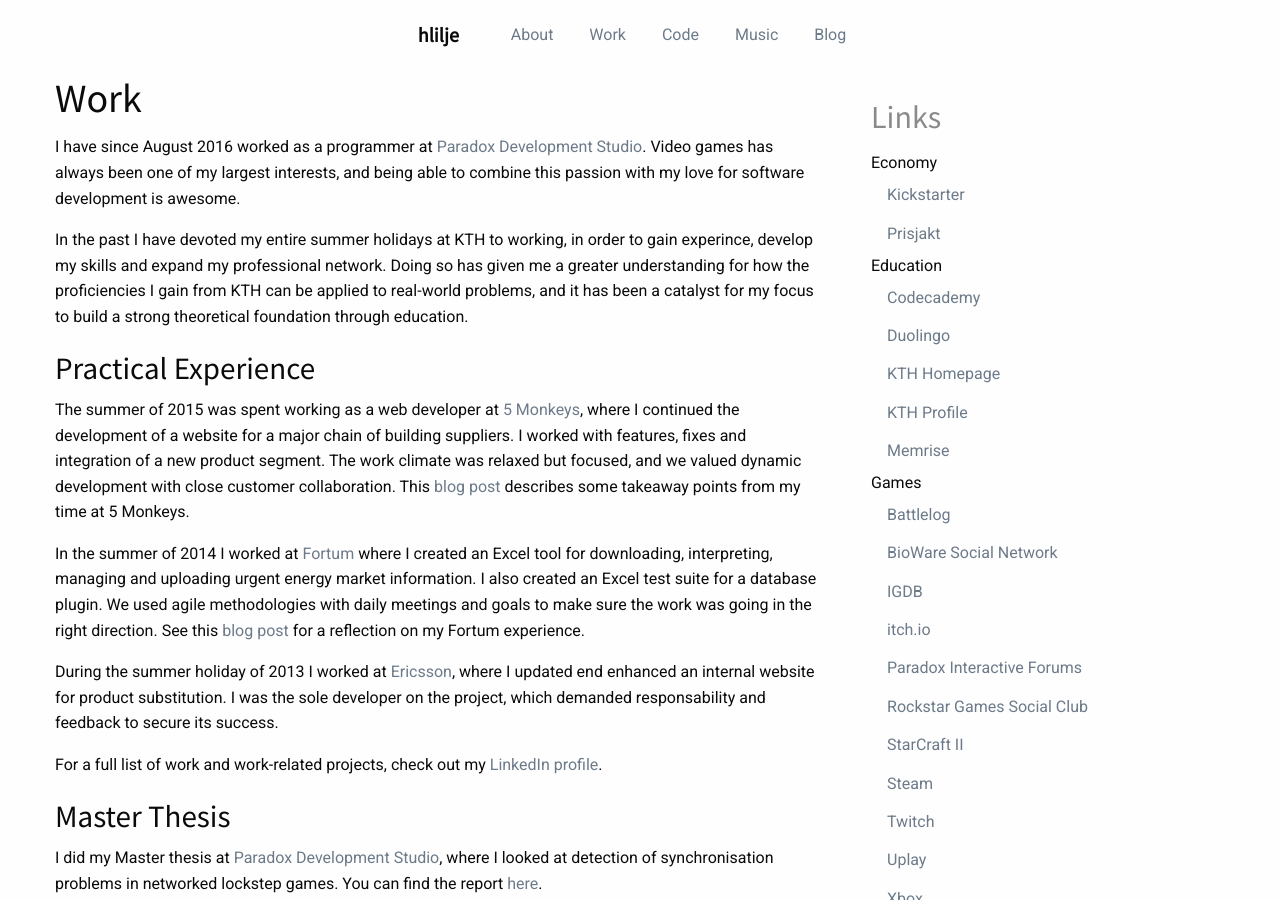
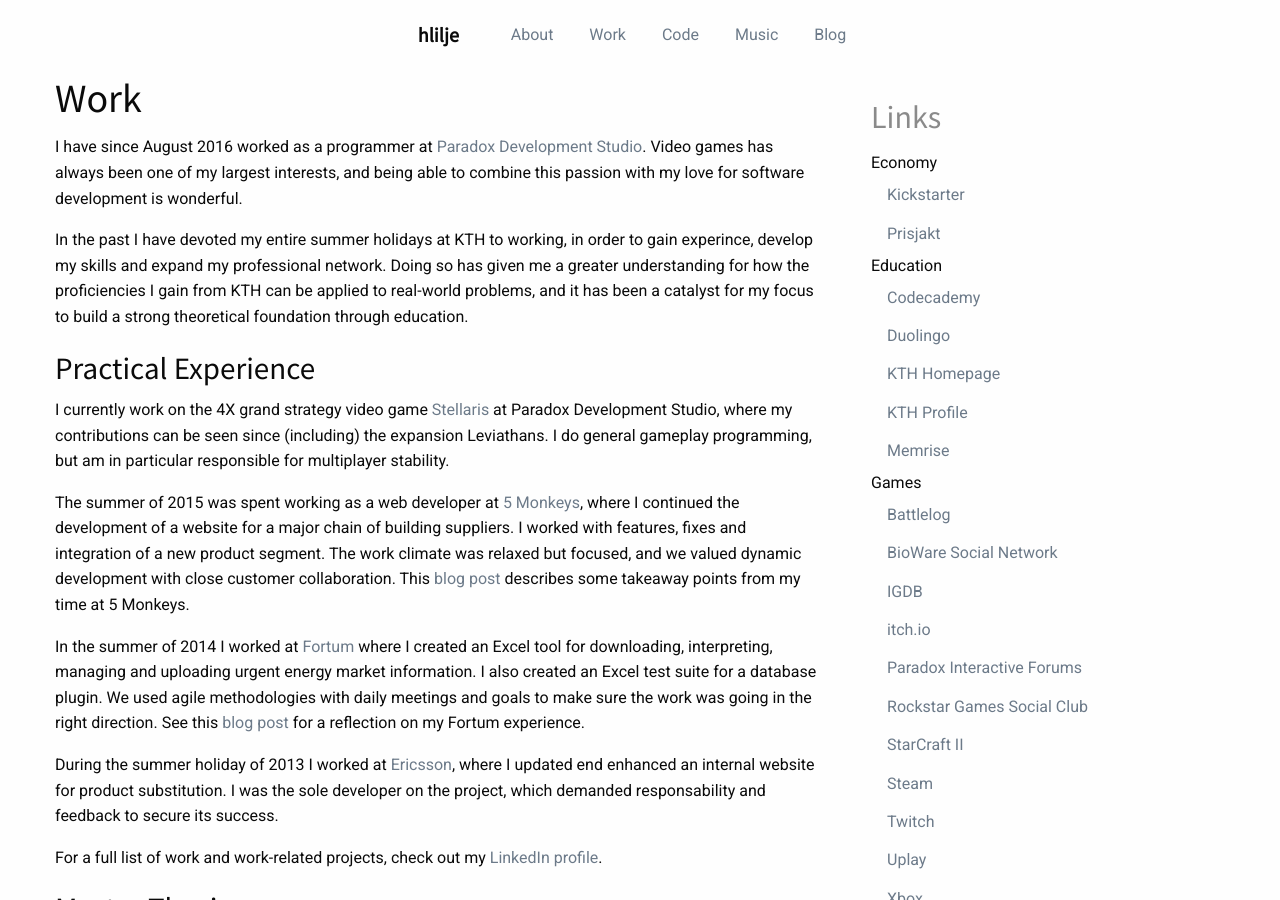
Before and after one commit to hlilje/hlilje.github.io, a Jekyll site: the page built from _posts/2015-08-25-work.md, in a window 1280 px wide and 900 px high. Built offline with Jekyll 4.4.1, drawn with Linux system fonts in a browser that asks for light colours; nearby versions of some CDN libraries; our own code applies the rules of GitHub Pages for plain Markdown files.

```diff
--- a/_data/links.yml
+++ b/_data/links.yml
@@ -16,7 +16,7 @@
     "Rockstar Games Social Club": http://socialclub.rockstargames.com/member/hlilje
     "StarCraft II": http://eu.battle.net/sc2/en/profile/1043944/1/hlilje/
     "Steam": http://steamcommunity.com/id/hlilje
-    "Twitch": http://www.twitch.tv/superkargen
+    "Twitch": https://www.twitch.tv/hlilje
     "Uplay": https://uplay.ubi.com/#!/en-GB/profile/hlilje
     "Xbox": https://account.xbox.com/Profile?gamerTag=vaexelverkan
 "Graphics and Design":
--- a/_data/portfolio-items.yml
+++ b/_data/portfolio-items.yml
@@ -1,4 +1,4 @@
-"Paradox Development Studio": https://forum.paradoxplaza.com/forum/index.php?members/superkargoeren.334673/
+"Stellaris": http://www.stellarisgame.com/
 "Master Thesis": http://kth.diva-portal.org/smash/record.jsf?pid=diva2:947287
 "MiniJava Compiler": https://github.com/hlilje/komp14-compiler
 "Voxel Landscape Generator": https://github.com/hlilje/dgi14-voxels
--- a/_posts/2015-08-25-work.md
+++ b/_posts/2015-08-25-work.md
@@ -6,7 +6,7 @@ title: "Work"
 
 I have since August 2016 worked as a programmer at [Paradox Development Studio](https://www.paradoxplaza.com/).
 Video games has always been one of my largest interests, and being able to combine
-this passion with my love for software development is awesome.
+this passion with my love for software development is wonderful.
 
 In the past I have devoted my entire summer holidays at KTH to working, in order
 to gain experince, develop my skills and expand my professional network. Doing so
@@ -15,6 +15,11 @@ be applied to real-world problems, and it has been a catalyst for my focus to bu
 a strong theoretical foundation through education.
 
 ### Practical Experience
+
+I currently work on the 4X grand strategy video game [Stellaris](http://www.stellarisgame.com/)
+at Paradox Development Studio, where my contributions can be seen since (including)
+the expansion Leviathans. I do general gameplay programming, but am in particular
+responsible for multiplayer stability.
 
 The summer of 2015 was spent working as a web developer at [5 Monkeys](http://5monkeys.se/),
 where I continued the development of a website for a major chain of building
```
Also changed, not shown: _posts/2015-08-25-about.md (+2 -3 lines).
